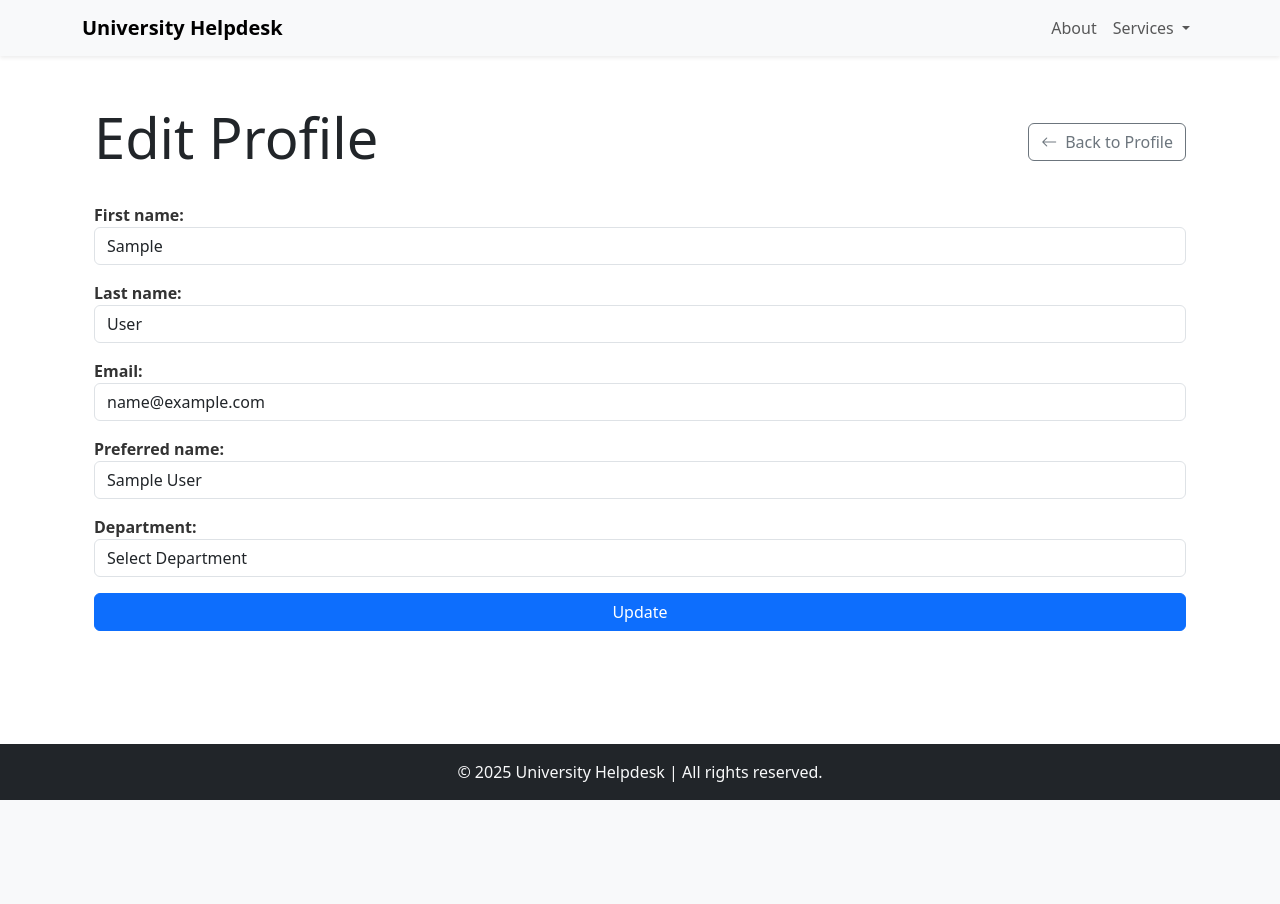
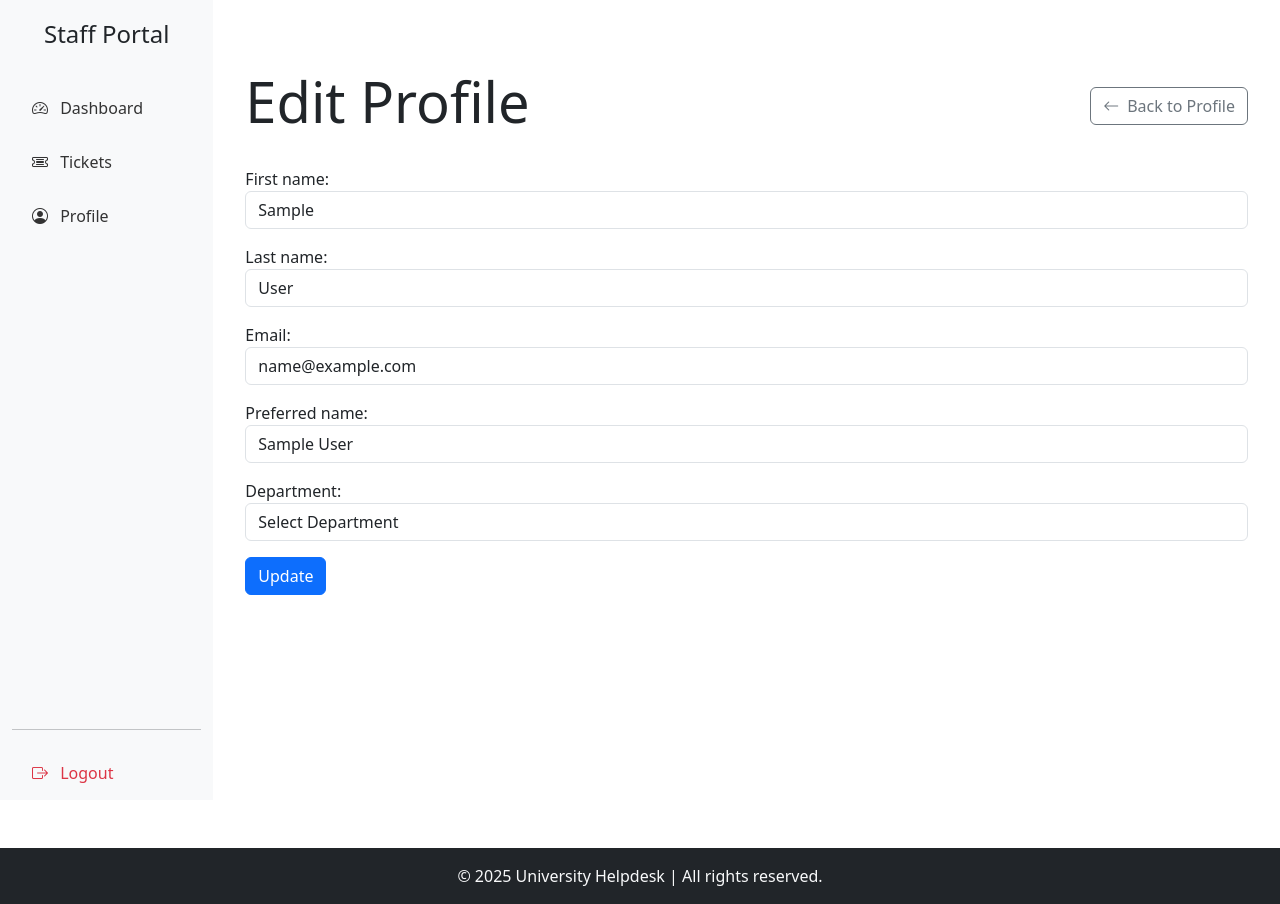
Before and after one commit to doo78/ticketing-system, a Django app: page /staff/update_profile in a window 1280 px wide. Before the commit the page ends 800 px from the top, so only its background shows below. Run offline with Django 5.2, Linux system fonts and the light colour scheme; a user stored in the database is signed in; tables that the repository leaves empty hold one stand-in row (values such as "Sample post").

Commit message:
Fix average close time on profile

```diff
--- a/ticket/models.py
+++ b/ticket/models.py
@@ -89,7 +89,7 @@ class Ticket(models.Model):
     assigned_staff = models.ForeignKey(Staff, on_delete=models.SET_NULL, null=True, blank=True)
     date_submitted = models.DateTimeField(auto_now_add=True)
     date_updated = models.DateTimeField(auto_now=True)
-    date_closed = models.DateField(blank=True, null=True)
+    date_closed = models.DateTimeField(blank=True, null=True)
     closed_by = models.ForeignKey(Staff, on_delete=models.SET_NULL, null=True, blank=True, related_name='closed_tickets')
 
     ai_response = models.BooleanField(default=False)
--- a/ticket/templates/staff/profile.html
+++ b/ticket/templates/staff/profile.html
@@ -1,5 +1,4 @@
 {% extends 'staff/base.html' %}
-
 
 {% block content %}
 <div class="container-fluid">
--- a/ticket/templates/staff/update_profile.html
+++ b/ticket/templates/staff/update_profile.html
@@ -1,6 +1,6 @@
-{% extends 'base.html' %}
+{% extends 'staff/base.html' %}
 
-{% block body %}
+{% block content %}
 <div class="container mt-5">
     <!-- Title and Back Button -->
     <div class="d-flex justify-content-between align-items-center mb-4">
@@ -16,39 +16,4 @@
         <input type="submit" value="Update" class="btn btn-primary">
     </form>
 </div>
-
-<style>
-    /* Style all input fields, select boxes, textareas within the form */
-    form input, form select, form textarea {
-        width: 100%;
-        padding: 10px;
-        border-radius: 5px;
-        font-size: 1rem;
-        margin-bottom: 15px;
-        border: 1px solid #ccc;
-    }
-
-    /* Style for labels */
-    form label {
-        font-weight: bold;
-        color: #333;
-    }
-
-    /* Style submit button */
-    form button[type="submit"] {
-        background-color: #007bff;
-        color: white;
-        padding: 10px 20px;
-        border: none;
-        border-radius: 5px;
-        cursor: pointer;
-        font-size: 1rem;
-    }
-
-    /* Hover effect for submit button */
-    form button[type="submit"]:hover {
-        background-color: #0056b3;
-    }
-</style>
-
 {% endblock %}
--- a/ticket/views.py
+++ b/ticket/views.py
@@ -23,7 +23,16 @@ from django.views import View
 from django.db.models import Avg
 from datetime import timedelta
 from .models import Ticket
-from django.db import models  # <-- Add this import to resolve the NameError
+from django.db import models
+from django.utils.timezone import now
+from django.db.models import F, Avg
+
+from django.db.models import ExpressionWrapper, DurationField
+
+from django.db.models import F, ExpressionWrapper, DurationField
+from django.db.models.functions import Cast
+from django.db.models import FloatField
+
 
 
 #------------------------------------STUDENT SECTION------------------------------------#
@@ -253,6 +262,7 @@ class StaffProfileView(LoginRequiredMixin, StaffRequiredMixin, View):
     Loads relevant data and template for staff profile
     """
 
+    '''
     def get(self, request):
         staff_member = request.user.staff
 
@@ -262,19 +272,54 @@ class StaffProfileView(LoginRequiredMixin, StaffRequiredMixin, View):
         pending_tickets = assigned_tickets.filter(status="pending").count()
         closed_tickets = assigned_tickets.filter(status="closed").count()
 
-        avg_close_time = assigned_tickets.filter(status="closed").exclude(date_closed=None) \
-            .aggregate(avg_duration=Avg(models.F("date_closed") - models.F("date_submitted")))
-
-        if avg_close_time["avg_duration"]:
-            avg_close_time_days = avg_close_time["avg_duration"].days
-        else:
-            avg_close_time_days = None
+        avg_close_time = Ticket.objects.filter(status="closed").aggregate(
+            avg_duration=Avg(ExpressionWrapper(F("date_closed") - F("date_submitted"), output_field=DurationField()))
+        )
 
         context = {
             "open_tickets": open_tickets,
             "pending_tickets": pending_tickets,
             "closed_tickets": closed_tickets,
             "avg_close_time_days": avg_close_time_days
+        }
+
+        return render(request, 'staff/profile.html', context)
+    '''
+
+    def get(self, request):
+        staff_member = request.user.staff
+
+        assigned_tickets = Ticket.objects.filter(assigned_staff=staff_member)
+
+        open_tickets = assigned_tickets.filter(status="open").count()
+        pending_tickets = assigned_tickets.filter(status="pending").count()
+        closed_tickets = assigned_tickets.filter(status="closed").count()
+
+        # Calculate average close time in days
+        avg_close_time = Ticket.objects.filter(status="closed").aggregate(
+            avg_duration=Avg(
+                ExpressionWrapper(
+                    F("date_closed") - F("date_submitted"),
+                    output_field=DurationField()
+                )
+            )
+        )
+
+        # Get the average close time and convert it to days
+        avg_duration = avg_close_time["avg_duration"]
+
+        if avg_duration:
+            avg_close_time_days = avg_duration.days + avg_duration.seconds / (3600 * 24)
+            avg_close_time_days = round(avg_close_time_days, 2)  # Round to 2 decimal places
+            avg_close_time_days_display = f"{avg_close_time_days} days"
+        else:
+            avg_close_time_days_display = "N/A"
+
+        context = {
+            "open_tickets": open_tickets,
+            "pending_tickets": pending_tickets,
+            "closed_tickets": closed_tickets,
+            "avg_close_time_days": avg_close_time_days_display
         }
 
         return render(request, 'staff/profile.html', context)
```
Also changed, not shown: ticket/migrations/0006_alter_ticket_date_closed.py (added).
